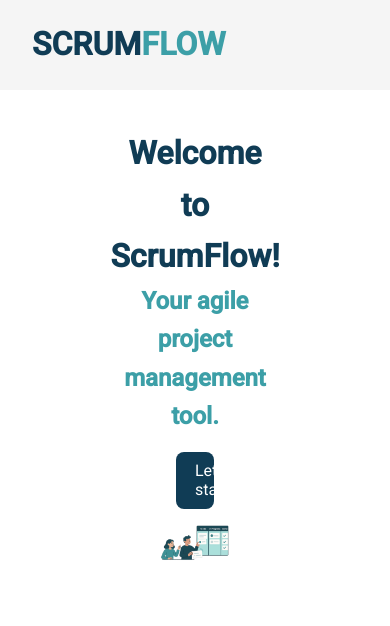
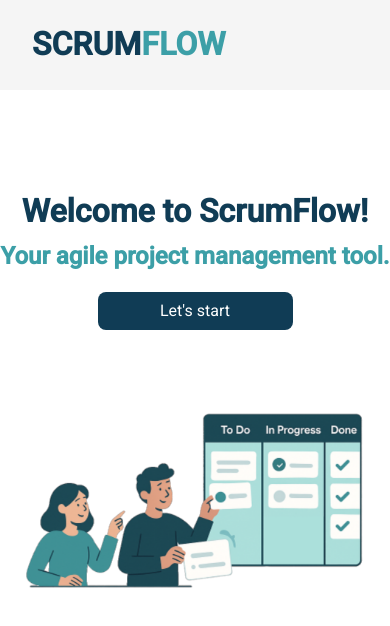
Before and after one commit to claudsaints/scrumflow_frontend, an Angular app: page / in a window 390 px wide. Shown: the top 626 px of the page. Built offline with nearby package versions, Linux system fonts and the light colour scheme.

Commit message:
feat: welcome_image_media_query

```diff
--- a/src/app/pages/landing/landing.component.css
+++ b/src/app/pages/landing/landing.component.css
@@ -1,5 +1,3 @@
-
-
 button {
     margin-top: 1rem;
     height: 100%;
@@ -7,7 +5,7 @@ button {
 
 }
 
-.content{
+.content {
     display: flex;
     flex-direction: column;
     align-items: center;
@@ -16,9 +14,11 @@ button {
 }
 
 
- .container, .content, .text-content{
-     padding: 0.7rem 5rem;
- }
+.container,
+.content,
+.text-content {
+    padding: 0.7rem 5rem;
+}
 
 .text-content {
     align-self: first baseline;
@@ -27,7 +27,7 @@ button {
     padding: 1rem;
 }
 
-.img-fluid{
+.img-fluid {
     display: block;
     max-width: 100%;
     max-height: 100vh;
@@ -38,12 +38,18 @@ button {
 }
 
 @media screen and (max-width: 768px) {
-       .container, .content, .text-content {
+    .container,
+    .content,
+    .text-content {
         max-width: 1400px;
         width: 100%;
         align-items: center;
+        padding: 0rem 0rem;
+        margin-top: 2rem;
+        margin-bottom: 5rem;
 
     }
+
     .img-fluid {
         position: relative;
         bottom: 0;
@@ -57,19 +63,37 @@ button {
         width: 50%;
         margin-top: 1rem;
     }
-    div{
+
+    div {
         display: flex;
         flex-direction: column;
         align-items: center;
         justify-content: center;
     }
-    h1, h2 {
-        text-align: center;
+
+    h1,
+    h2 {
+        text-align: justify;
     }
 }
 
-@media screen and (mmin-width: 1854px), screen and (min-width: 1500px) {
-    .container, .content, .text-content {
+
+@media screen and (max-width: 768px), screen and (max-height: 600px) {
+    .img-fluid {
+        max-width: 90%;
+        max-height: 90vh;
+        position: static;
+        bottom: 4rem;
+    }
+}
+
+
+@media screen and (min-width: 1854px),
+screen and (min-width: 1500px){
+
+    .container,
+    .content,
+    .text-content {
         max-width: 1400px;
         width: 100%;
         margin: 0 auto;
@@ -77,24 +101,30 @@ button {
         display: flex;
         justify-content: space-between;
     }
+
+
     .img-fluid {
         max-width: 90%;
         max-height: 90vh;
         position: static;
         bottom: 4rem;
     }
+
     button {
         font-size: 1.3rem;
         padding: 1em 2em;
         width: 30%;
         margin-top: 2rem;
     }
+
     h1 {
         font-size: 3rem;
     }
+
     h2 {
         font-size: 2rem;
     }
+
     p {
         font-size: 1.2rem;
     }
```
